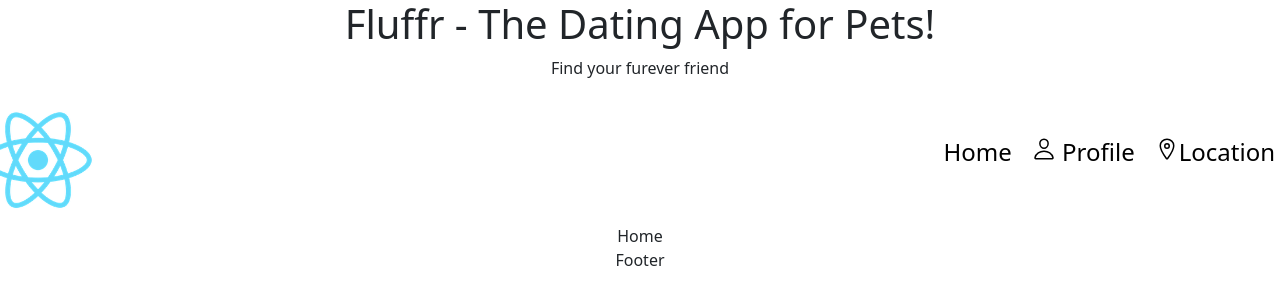
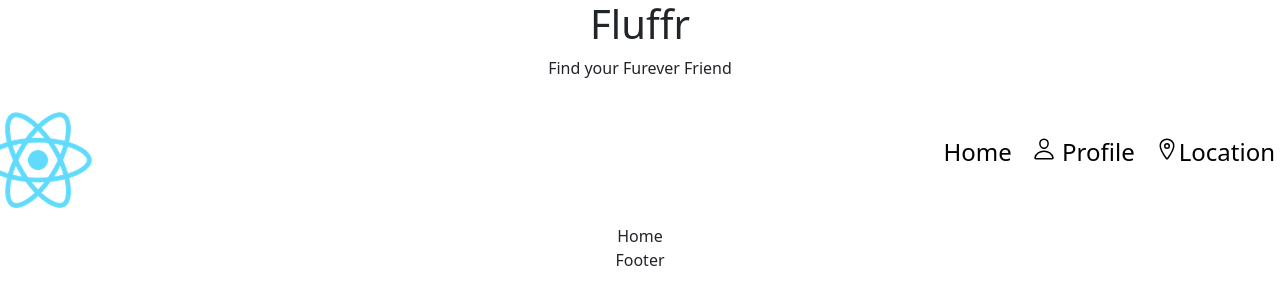
Before and after one commit to mteubnerfoster/fluffr, a React (Create React App) app in the folder client/: page / in a window 1280 px wide. Shown: the top 304 px of the page. Built offline with nearby package versions, Linux system fonts and the light colour scheme.

Commit message:
updated name and slogan

```diff
--- a/client/src/App.js
+++ b/client/src/App.js
@@ -18,8 +18,8 @@ function App() {
     <ApolloProvider client={client}>
       <Router>
         <div className='App'>
-          <h1>Fluffr - The Dating App for Pets!</h1>
-          <p>Find your furever friend</p>
+          <h1>Fluffr</h1>
+          <p>Find your Furever Friend</p>
           <NavBar />
           <Switch>
             <Route exact path='/' component={Home} />
```
